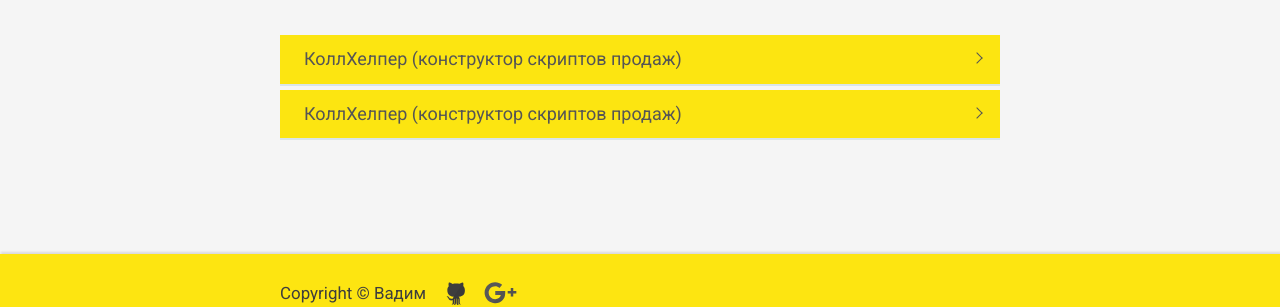
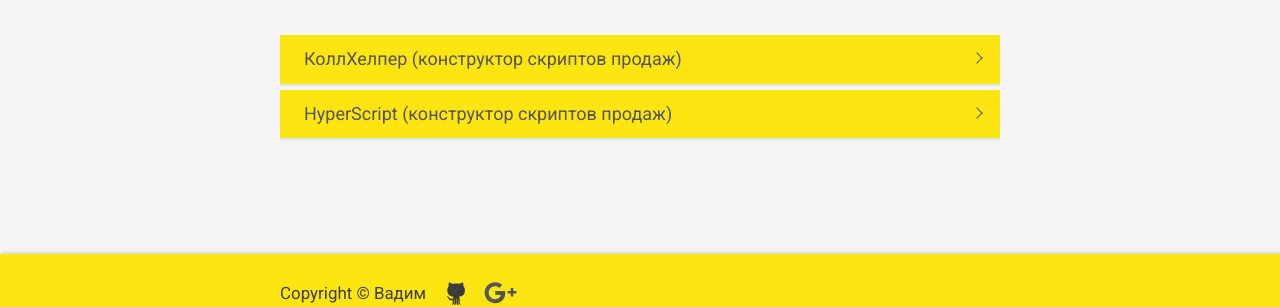
Before and after one commit to VadymVolos/vadymvolos.github.io, a Jekyll site: the page built from _posts/digital-marketing/2017-07-04-kak-napisat-idealnyy-skript-dlya-prodazhnikov.md, in a window 1280 px wide and 900 px high, scrolled down 4947 px. Shown: the part 490-797 px from the top of the window. Built offline with Jekyll 4.4.1, drawn with Linux system fonts in a browser that asks for light colours; nearby versions of some CDN libraries; comment, search, counter and statistics services are not loaded.

Commit message:
Update 2017-07-04-kak-napisat-idealnyy-skript-dlya-prodazhnikov.md

```diff
--- a/_posts/digital-marketing/2017-07-04-kak-napisat-idealnyy-skript-dlya-prodazhnikov.md
+++ b/_posts/digital-marketing/2017-07-04-kak-napisat-idealnyy-skript-dlya-prodazhnikov.md
@@ -107,14 +107,31 @@
 
 
     <li class="accordion-li">
-	  <a class="accordion-a">КоллХелпер (конструктор скриптов продаж)</a>
+    <a class="accordion-a">HyperScript (конструктор скриптов продаж)</a>
     <div class="accordion-content">
-    <a rel="nofollow" target="_blank" href="http://callhelp.kit-media.com/">КоллХелпер</a> (конструктор скриптов продаж).
+    <p>Сайт: <a rel="nofollow" target="_blank" href="http://hyper-script.ru/">HyperScript</a></p>
 
-    <p>Вебинар: Как написать скрипт продаж самостоятельно:</p>
+    <p>HyperScript – Увеличение эффективности телефонных продаж:</p>
               <div class="yt-video-container-1">
-                    <iframe src="https://www.youtube.com/embed/N7PwZVRhylw?rel=0" frameborder="0" allowfullscreen></iframe>
-	            </div>
+                    <iframe src="https://www.youtube.com/embed/WmzYvZsPrYg?rel=0" frameborder="0" allowfullscreen></iframe>
+	      </div>
+    <p>Как использовать HyperScript:</p>
+              <div class="yt-video-container-1">
+                    <iframe src="https://www.youtube.com/embed/Yq4ki1pFgiU?rel=0" frameborder="0" allowfullscreen></iframe>
+	      </div>
+    <p>Лучшие скрипты продаж. Как составить эффективный скрипт продаж:</p>
+              <div class="yt-video-container-1">
+                    <iframe src="https://www.youtube.com/embed/kW05DB_C85c?rel=0" frameborder="0" allowfullscreen></iframe>
+	      </div>
+    <p>Запуск скрипта в компании. HyperScript:</p>
+              <div class="yt-video-container-1">
+                    <iframe src="https://www.youtube.com/embed/LnlucV7yQfQ?rel=0" frameborder="0" allowfullscreen></iframe>
+	      </div>
+    <p>Развитие скриптов, продаж по телефону и контроль качества:</p>
+              <div class="yt-video-container-1">
+                    <iframe src="https://www.youtube.com/embed/NArBxpNAQc8?rel=0" frameborder="0" allowfullscreen></iframe>
+	      </div>
+
     </div>
     </li>
 
```
